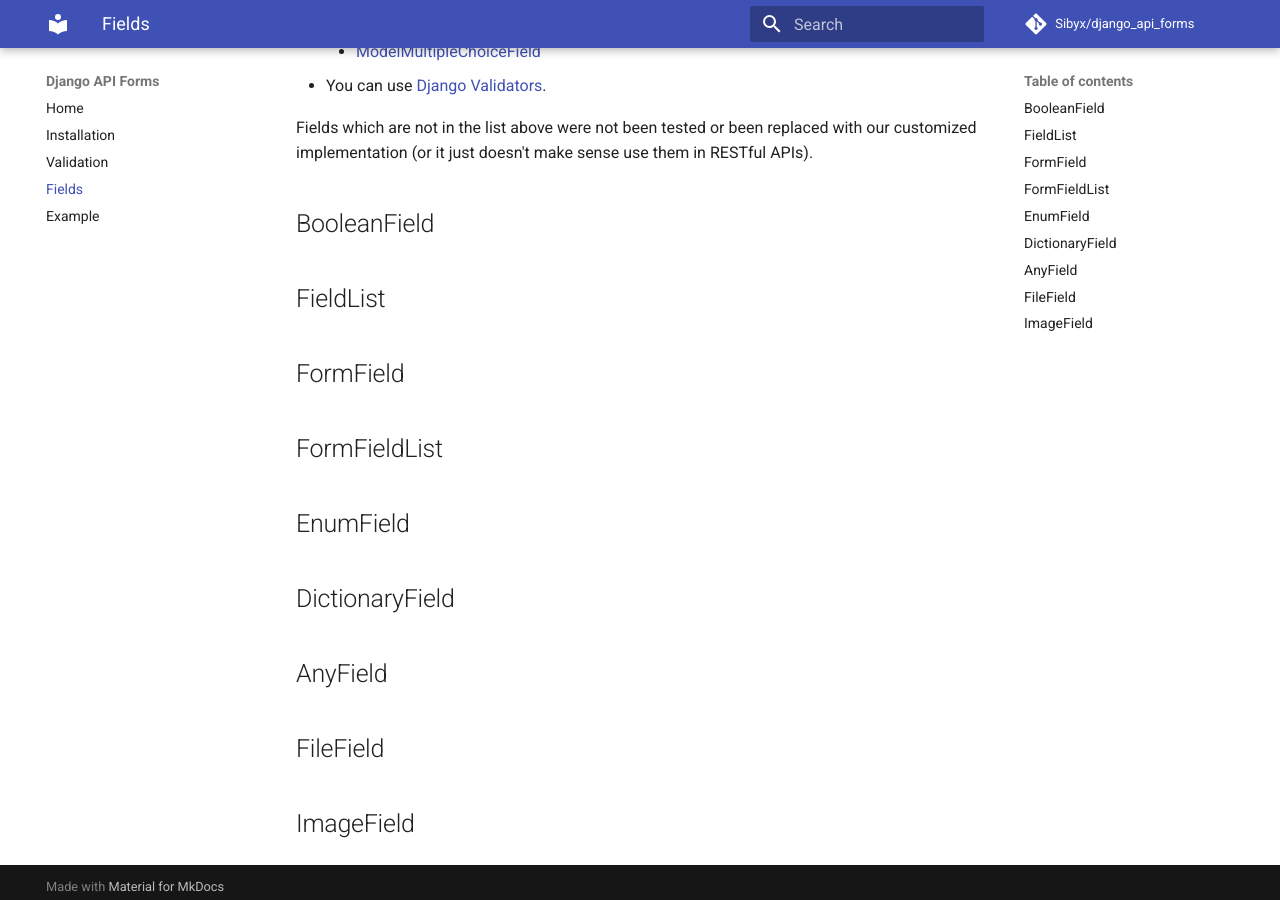
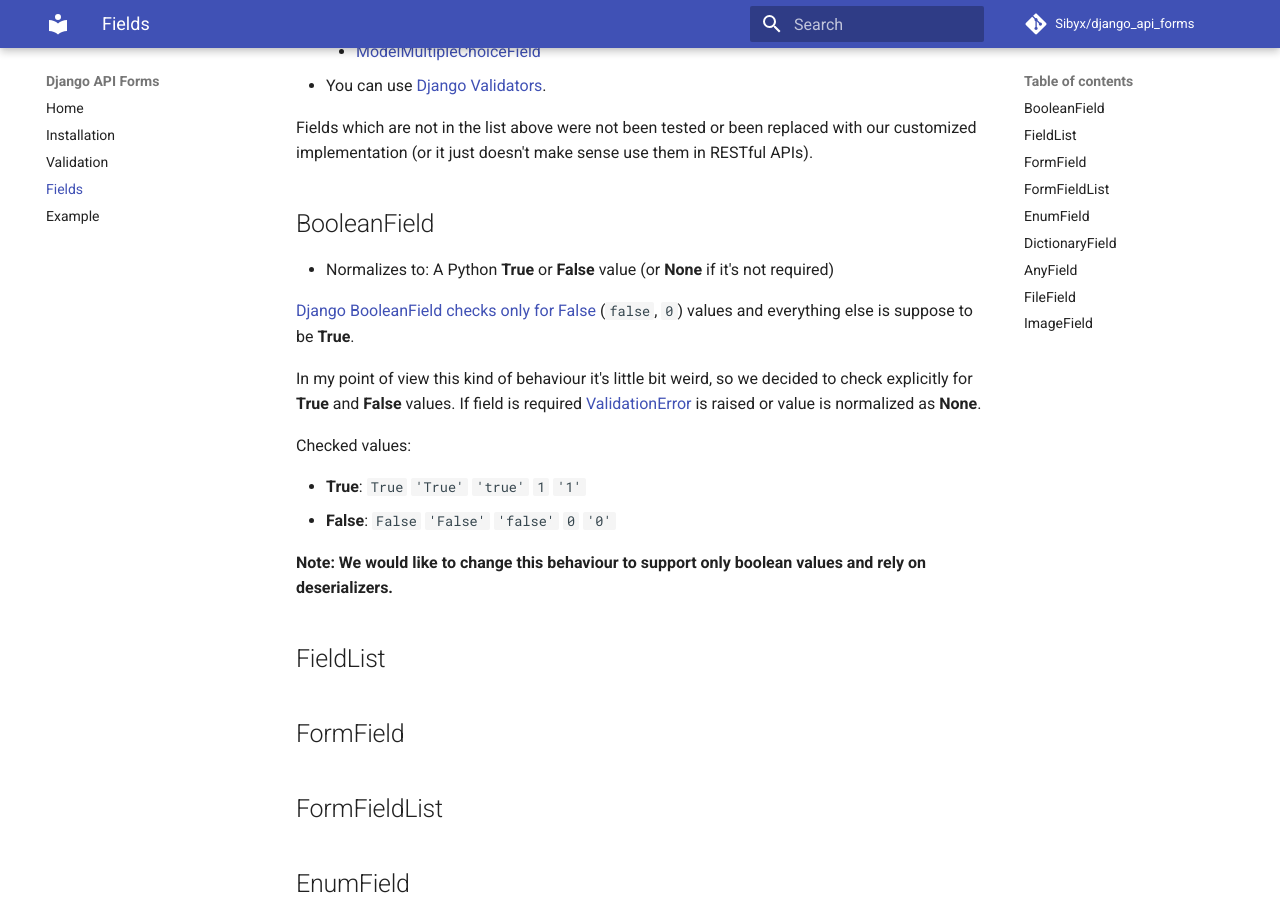
Before and after one commit to Sibyx/django_api_forms, an MkDocs documentation site: the page built from docs/fields.md, in a window 1280 px wide and 900 px high, scrolled down 980 px. Built offline with MkDocs 1.6.1 and Material for MkDocs 9.7.7, drawn with Linux system fonts in a browser that asks for light colours; comment, search, counter and statistics services are not loaded.

Commit message:
BooleanField docs ⛵️

```diff
--- a/docs/fields.md
+++ b/docs/fields.md
@@ -35,6 +35,24 @@ Fields which are not in the list above were not been tested or been replaced wit
 
 ## BooleanField
 
+- Normalizes to: A Python **True** or **False** value (or **None** if it's not required)
+
+[Django BooleanField](https://docs.djangoproject.com/en/3.1/ref/forms/fields/#booleanfield)
+[checks only for False](https://github.com/django/django/blob/master/django/forms/fields.py#L712) (`false`, `0`)
+values and everything else is suppose to be **True**.
+
+In my point of view this kind of behaviour it's little bit weird, so we decided to check explicitly for **True** and
+**False** values. If field is required
+[ValidationError](https://docs.djangoproject.com/en/3.1/ref/exceptions/#django.core.exceptions.ValidationError) is
+raised or value is normalized as **None**.
+
+Checked values:
+
+- **True**: `True` `'True'` `'true'` `1` `'1'`
+- **False**: `False` `'False'` `'false'` `0` `'0'`
+
+**Note: We would like to change this behaviour to support only boolean values and rely on deserializers.**
+
 ## FieldList
 
 ## FormField
```
Also changed, not shown: 1 other file.
